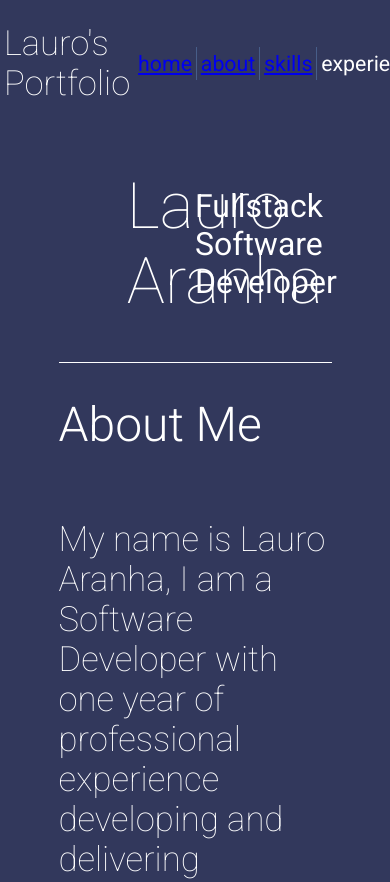
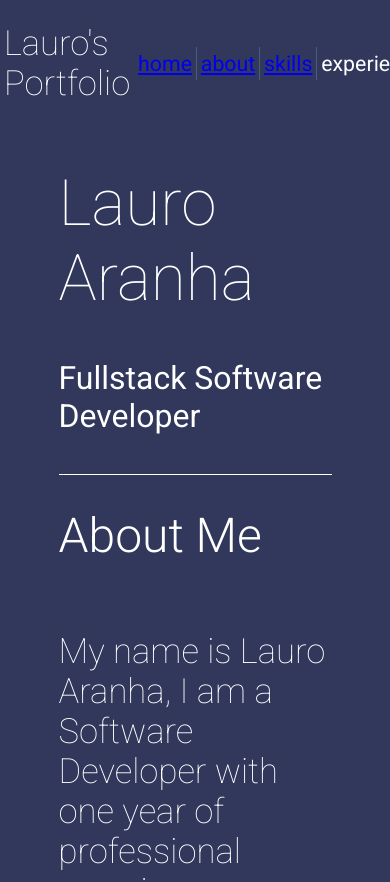
Before and after one commit to LauroAranha/portfolio, a React (Create React App) app: page / in a window 390 px wide. Shown: the top 882 px of the page. Built offline with nearby package versions, Linux system fonts and the light colour scheme; the HTML template or start-up script is replaced by a standard one.

Commit message:
Add responsiveness

```diff
--- a/src/components/Home.css
+++ b/src/components/Home.css
@@ -4,7 +4,7 @@
     width: 100%;
     display: flex;
     flex-direction: column;
-    margin-top: 15vh
+    margin-top: 10vh
 }
 
 .introduction-container {
@@ -36,3 +36,72 @@
     margin: auto;
     display: flex;
 }
+
+@media screen and (max-width: 480px) {
+    .introduction-container {
+        width: 100%;
+        font-size: 24pt;
+        flex-direction: column;
+        padding: 10%;
+    }
+
+    .introduction-main-text-container {
+        width: 100%;
+        margin: auto;
+        display: flex;
+        flex-direction: column;
+    }
+
+    .introduction-description-text {
+        width: 100%;
+        margin: auto;
+        display: flex;
+    }
+}
+
+@media screen and (max-width: 620px) {
+    .introduction-container {
+        width: 100%;
+        font-size: 24pt;
+        flex-direction: column;
+        padding: 10%;
+    }
+
+    .introduction-main-text-container {
+        width: 100%;
+        margin: auto;
+        display: flex;
+        flex-direction: column;
+    }
+
+    .introduction-description-text {
+        width: 100%;
+        margin: auto;
+        display: flex;
+    }
+}
+
+@media screen and (max-width: 768px) {
+    .introduction-container {
+        width: 70%;
+    }
+}
+
+@media screen and (max-width: 1024px) {
+    .introduction-container {
+        width: 70%;
+    }
+}
+
+@media screen and (max-width: 1200px) {
+    .introduction-container {
+        width: 70%;
+    }
+}
+
+@media screen and (min-width: 1201px) {
+    .introduction-container {
+        width: 70%;
+        font-size: 36pt;
+    }
+}
```
